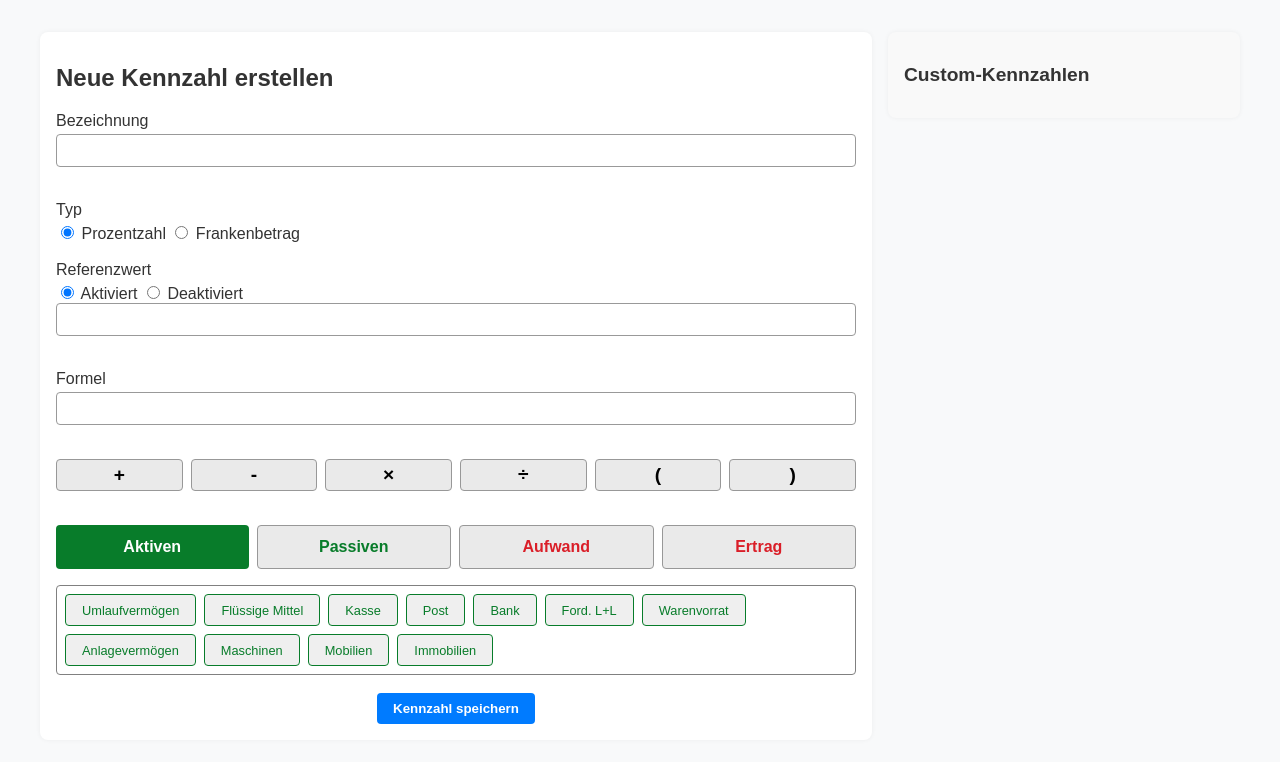
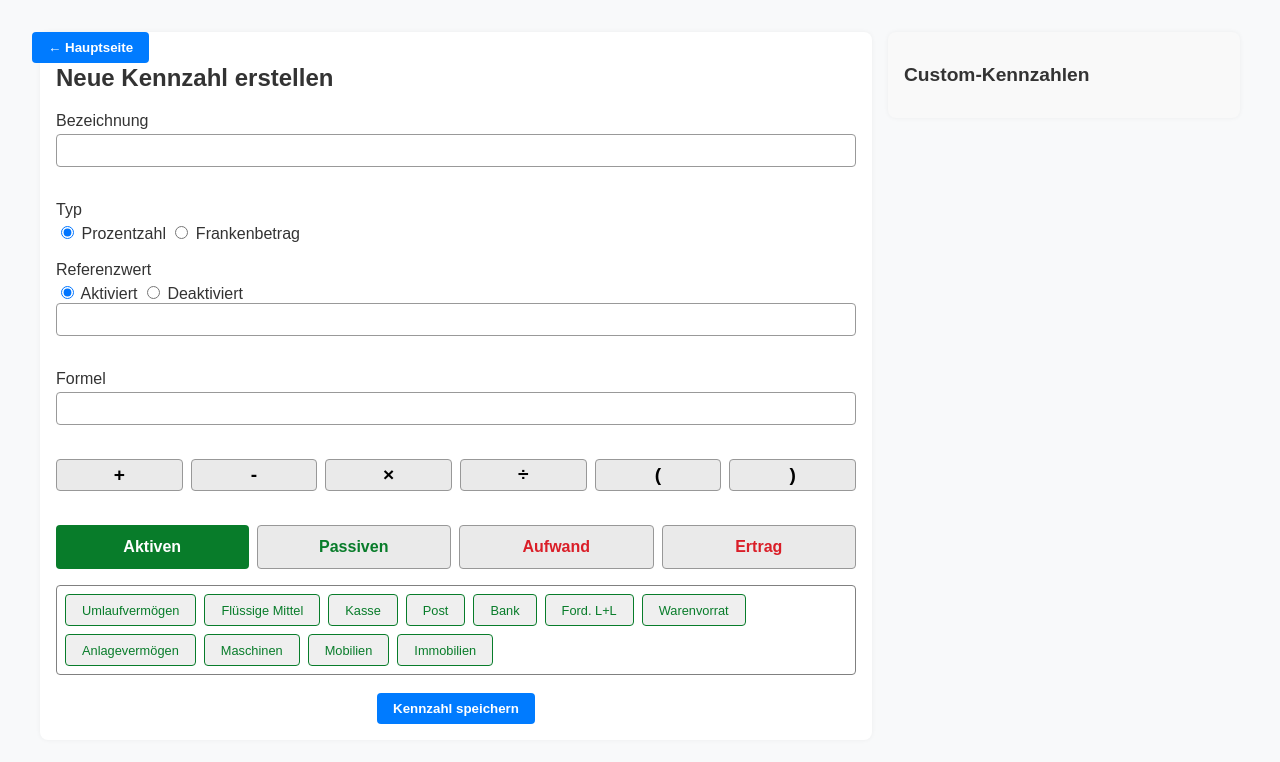
Before and after one commit to kaf212/kennzahlen-cockpit-client, a plain HTML site: page public/custom_figure.html in a window 1280 px wide. Drawn offline with Linux system fonts and the light colour scheme; no server answers; sample sign-in values are in the browser's storage.

Commit message:
created global back to page button (markup only)

```diff
--- a/public/custom_figure.html
+++ b/public/custom_figure.html
@@ -8,12 +8,15 @@
   <link rel="stylesheet" href="../src/styles/custome_figure.css" />
   <link rel="stylesheet" href="../src/styles/sidebar.css" />
   <link rel="stylesheet" href="../src/styles/infobox.css">
+  <link rel="stylesheet" href="../src/styles/main_page_button.css">
   <script type="module" src="../src/js/pages/customFigureBuilder.js" defer></script>
   <script type="module" src="../src/js/components/customKeyFigureSidebar.js" defer></script>
   <script type="module" src="../src/js/auth/auth.js" defer></script>
 
 </head>
 <body>
+<button id="top-left-button">← Hauptseite</button>
+
 <div class="content-wrapper">
   <div class="main-container">
 
--- /dev/null
+++ b/src/styles/main_page_button.css
@@ -0,0 +1,13 @@
+#top-left-button {
+    position: fixed;
+    top: 2rem;
+    left: 2rem;
+    background-color: #007bff;
+    color: white;
+    padding: 0.5rem 1rem;
+    font-weight: bold;
+    border-radius: 4px;
+    transition: background-color 0.2s ease;
+    border: none;
+    cursor: pointer;
+}
```
Also changed, not shown: public/datenschutz.html (+2 -0 lines), public/import.html (+2 -0 lines), public/impressum.html (+3 -0 lines).
